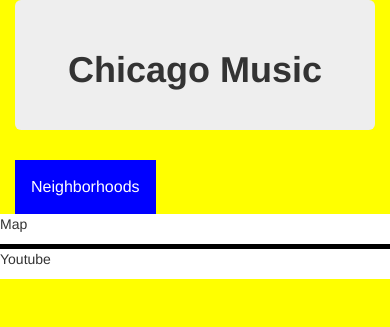
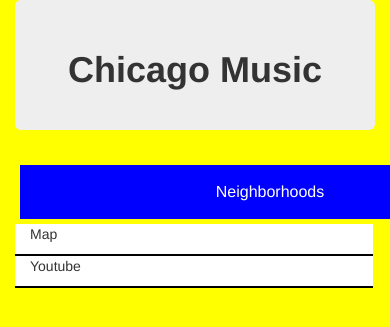
Before and after one commit to johngorm/fallacious-paste, a PHP site: page / in a window 390 px wide; the page is wider, and only the part inside the window is pictured. Shown: the top 327 px of that part. Run offline with PHP 8.4, Linux system fonts and the light colour scheme.

Commit message:
updated css

```diff
--- a/assets/css/style.css
+++ b/assets/css/style.css
@@ -24,6 +24,7 @@
 .dropdown {
     position: relative;
     display: inline-block;
+    margin: 5px;
 }
 
 /* Dropdown Content (Hidden by Default) */
@@ -55,13 +56,24 @@
     display:block;
 }
 
-#API-div {
+.API-div {
     background-color: white;
     margin-right: 15px;
+    border-bottom-style: solid;
+    border-bottom-width: 2px;
+    border-bottom-color: black
 }
 
-#google-map {
-    border-bottom-style: solid;
-    border-bottom-width: 5px;
-    border-bottom-color: black;
-}
+@media screen and (max-width: 640px) {
+    .API-div {
+        margin-left: 15px;
+    }
+
+    button {
+    width: 500px;
+    margin: 0 auto;
+    }
+
+    .neigh-list {
+        width: 500px;
+    }
--- a/index.html
+++ b/index.html
@@ -29,12 +29,11 @@
 				</div>
 			</div>
 
-			<div id="API-div" class="col-lg-9 col-xs-12">
-				<div id="google-map" class="row">
+			<div id="google-map" class="API-div col-lg-4 col-xs-11">
 				<p>Map</p>
 			</div>
 
-				<div id="youtube-vid" class="row">
+			<div id="youtube-vid" class="API-div col-lg-4 col-xs-11">
 				<p>Youtube</p>
 			</div>
 		</div>
```
Lines whose indentation alone changed are shown as unchanged.
